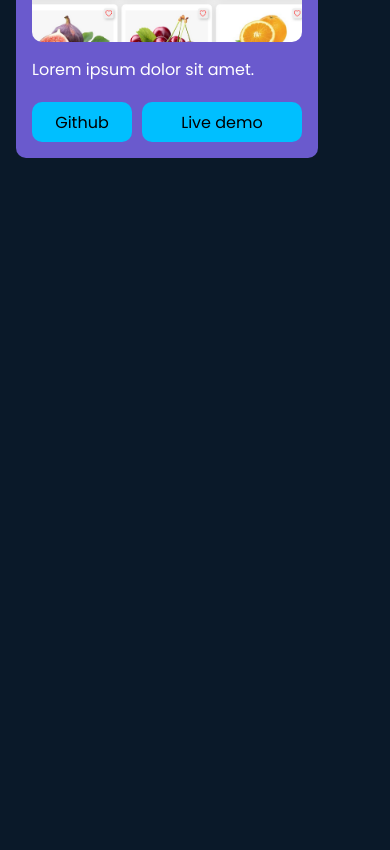
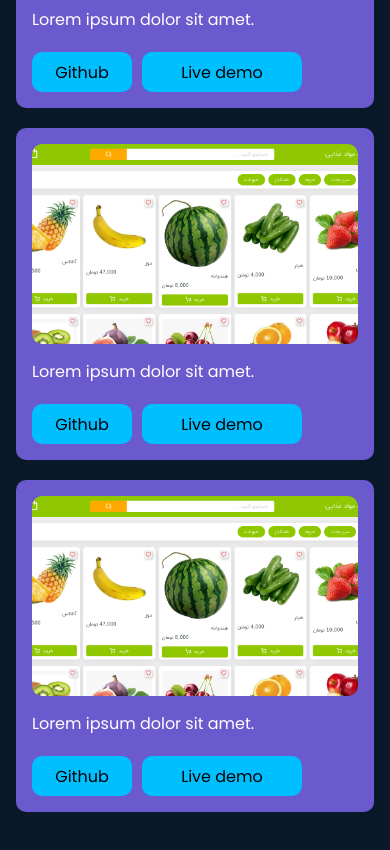
Before and after one commit to mohammadyousefvand/portofolio, a React (Create React App) app: page / in a window 390 px wide. Shown: the part 2080-2930 px from the top of the page. Before the commit the page ends 2288 px from the top, so only its background shows below. Built offline with nearby package versions, Linux system fonts and the light colour scheme.

Commit message:
Portofolio: fix and responsive Page

```diff
--- a/src/page/Portfolio/Portofolio.css
+++ b/src/page/Portfolio/Portofolio.css
@@ -26,6 +26,7 @@
   display: grid;
   grid-template-columns: repeat(3, 1fr);
   margin-top: 30px;
+  gap: 20px;
 }
 
 .project-item {
@@ -36,12 +37,12 @@
 
 .project-item-coverBox {
   width: 100%;
-  height: 250px;
+  height: 200px;
 }
 
 .project-item-cover {
   width: 100%;
-  height: 250px;
+  height: 200px;
   object-fit: cover;
   border-radius: 10px;
 }
@@ -54,3 +55,15 @@
 .project-item-btnBox {
   gap: 10px;
 }
+
+@media screen and (max-width: 1024px) {
+  .project-wrapper {
+    grid-template-columns: repeat(2, 1fr);
+  }
+}
+
+@media screen and (max-width: 668px) {
+  .project-wrapper {
+    grid-template-columns: repeat(1, 1fr);
+  }
+}
--- a/src/page/Portfolio/Portofolio.jsx
+++ b/src/page/Portfolio/Portofolio.jsx
@@ -23,6 +23,38 @@ function Portofolio() {
             <Button content="Live demo" width={160} />
           </div>
         </div>
+        <div className="project-item">
+          <div className="project-item-coverBox">
+            <img
+              className="project-item-cover"
+              src="image/Screenshot from 2022-07-01 17-13-40.png"
+              alt=""
+            />
+          </div>
+          <div className="project-description">
+            <span>Lorem ipsum dolor sit amet.</span>
+          </div>
+          <div className="project-item-btnBox flex">
+            <Button content="Github" width={100} />
+            <Button content="Live demo" width={160} />
+          </div>
+        </div>
+        <div className="project-item">
+          <div className="project-item-coverBox">
+            <img
+              className="project-item-cover"
+              src="image/Screenshot from 2022-07-01 17-13-40.png"
+              alt=""
+            />
+          </div>
+          <div className="project-description">
+            <span>Lorem ipsum dolor sit amet.</span>
+          </div>
+          <div className="project-item-btnBox flex">
+            <Button content="Github" width={100} />
+            <Button content="Live demo" width={160} />
+          </div>
+        </div>
       </div>
     </div>
   );
```
